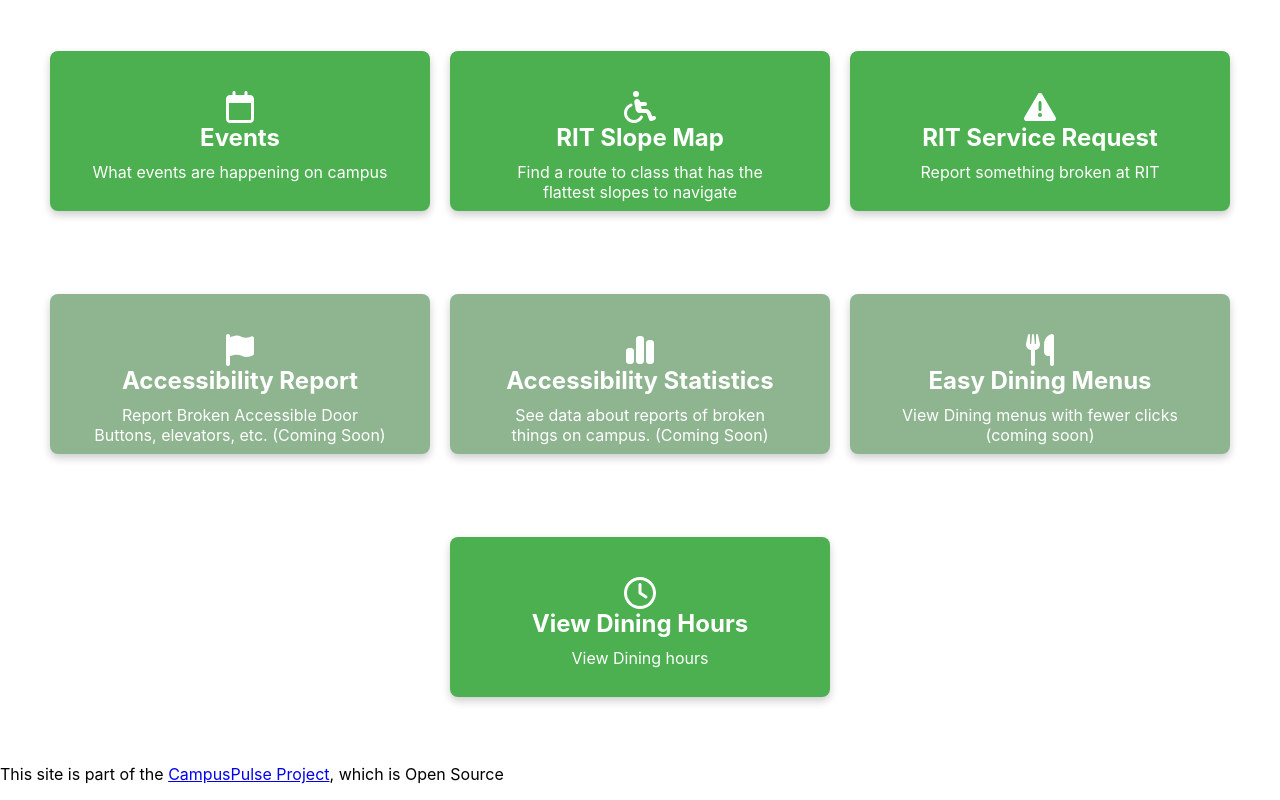
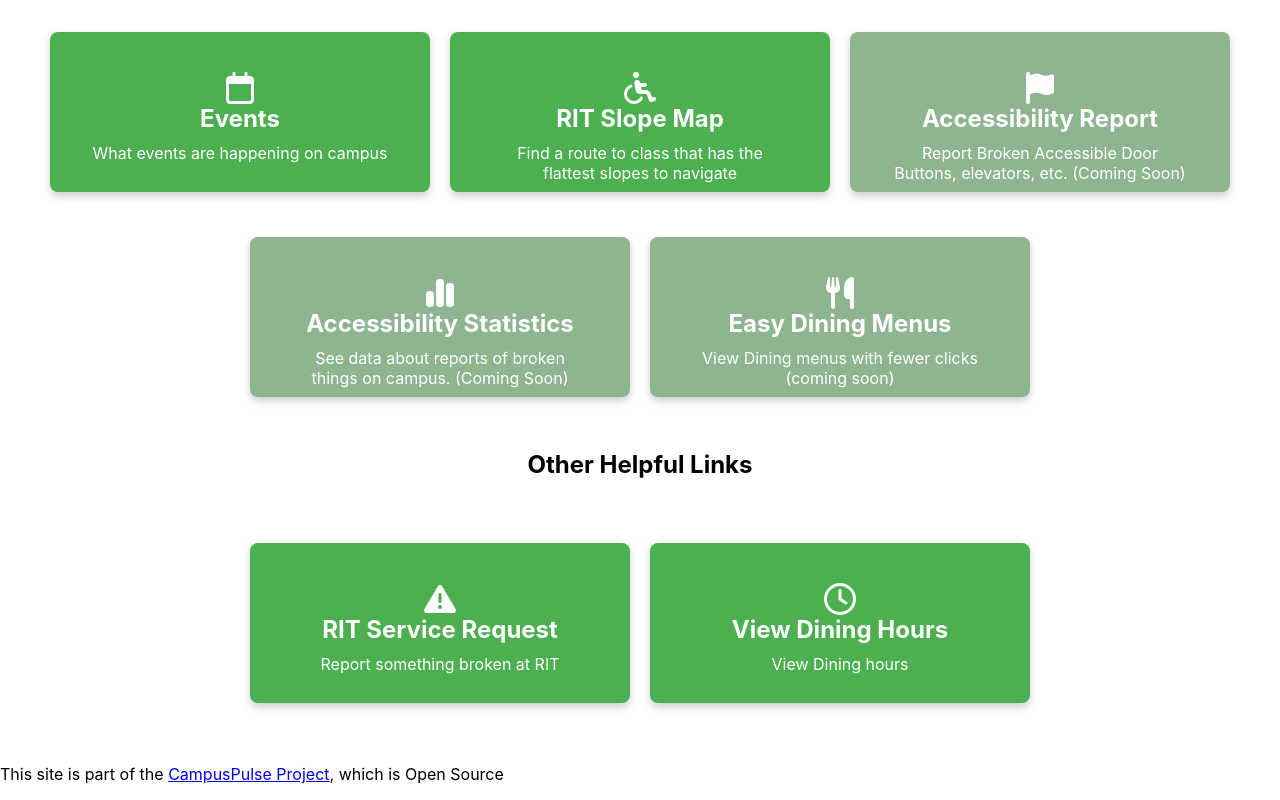
Before and after one commit to CampusPulse/homepage, a React (Create React App) app: page / in a window 1280 px wide. Built offline with nearby package versions, Linux system fonts and the light colour scheme.

Commit message:
separate links into a separate section

```diff
--- a/src/App.jsx
+++ b/src/App.jsx
@@ -19,12 +19,7 @@
       description: 'Find a route to class that has the flattest slopes to navigate',
       link: 'https://people.rit.edu/rwb4048/'
     },
-    {
-      icon: faTriangleExclamation,
-      title: 'RIT Service Request',
-      description: 'Report something broken at RIT',
-      link: 'https://help.rit.edu'
-    },
+
     {
       icon: faFlag,
       title: 'Accessibility Report',
@@ -45,6 +40,14 @@
       description: 'View Dining menus with fewer clicks (coming soon)',
       link: '#',
       enabled: false
+    }
+  ];
+  const links = [
+    {
+      icon: faTriangleExclamation,
+      title: 'RIT Service Request',
+      description: 'Report something broken at RIT',
+      link: 'https://help.rit.edu'
     },
     {
       icon: faClock,
@@ -56,6 +59,8 @@
   return (
     <div className="app-container">
       <Menu items={menuItems} />
+      <h2 style={{textAlign:'center'}}>Other Helpful Links</h2>
+      <Menu items={links} />
       <footer className="app-footer">
         <p>This site is part of the <a href="https://github.com/CampusPulse/">CampusPulse Project</a>, which is Open Source</p>
       </footer>
```
